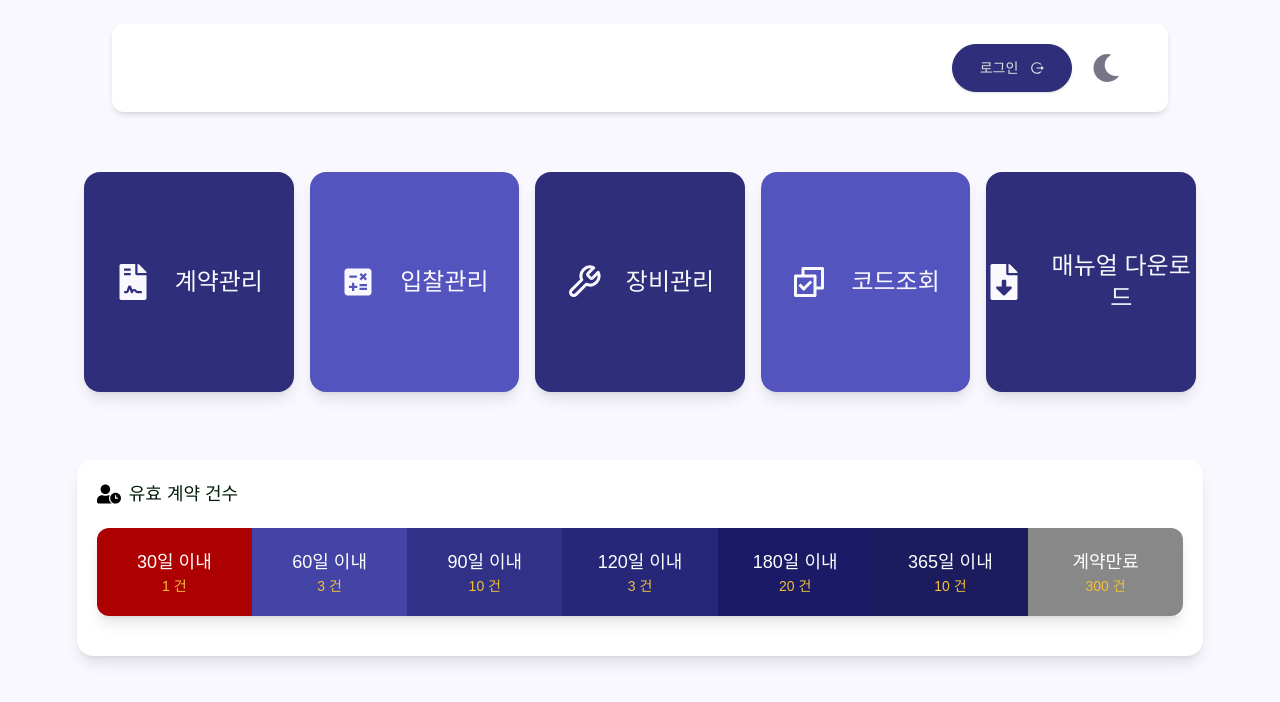
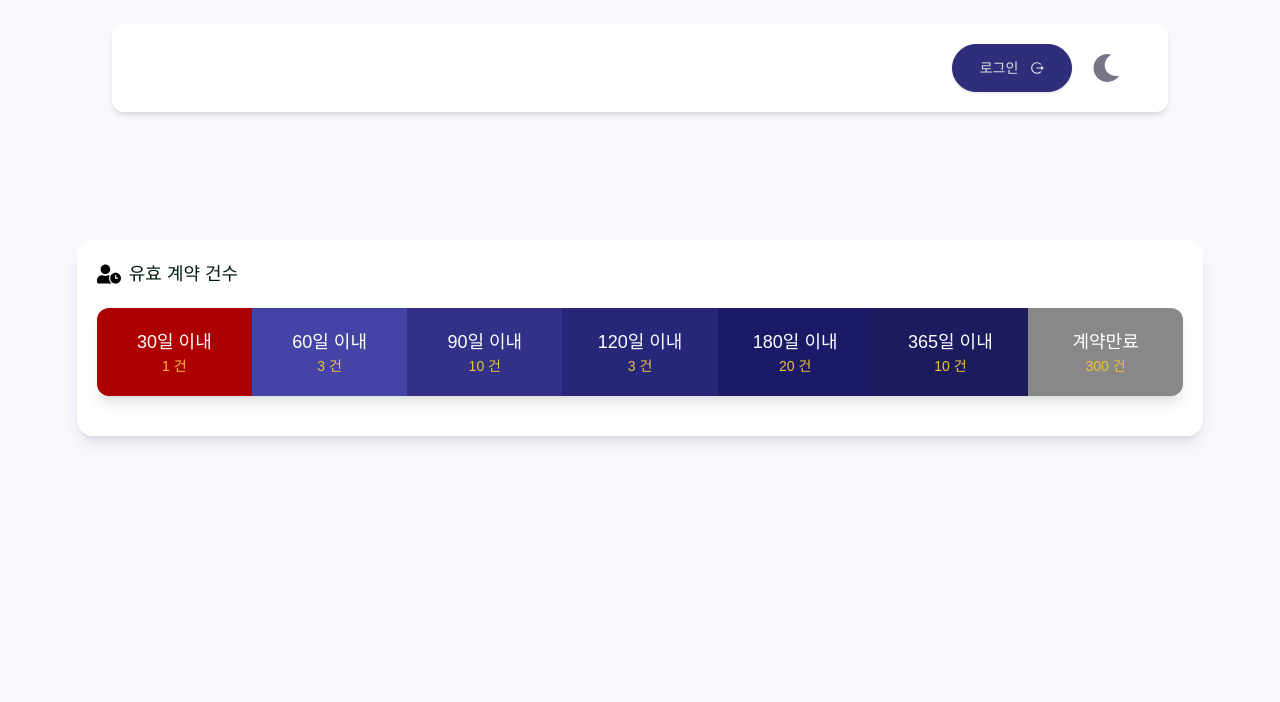
Before and after one commit to Hyeyeon-Ko/pur-ui2, a Next.js app: page /main in a window 1280 px wide. Shown: the top 702 px of the page. Built offline with nearby package versions, Linux system fonts and the light colour scheme; a web font is replaced by a local one.

Commit message:
build test

```diff
--- a/app/main/page.body.tsx
+++ b/app/main/page.body.tsx
@@ -27,38 +27,38 @@ const DashboardBody = () => {
     setUser(userData);
   }, []);
 
-  const cardData = [
-    {
-      "href": "/contract",
-      "icon": FaFileContract,
-      "label": "계약관리",
-      "bgColor": "bg-signature",
-    },
-    {
-      "href": "/tender",
-      "icon": MdCalculate,
-      "label": "입찰관리",
-      "bgColor": "bg-sub",
-    },
-    {
-      "href": "/equipment",
-      "icon": FiTool,
-      "label": "장비관리",
-      "bgColor": "bg-signature",
-    },
-    {
-      "href": "/category/major",
-      "icon": RiCheckboxMultipleLine,
-      "label": "코드조회",
-      "bgColor": "bg-sub",
-    },
-    {
-      "href": "/page-d",
-      "icon": FaFileDownload,
-      "label": "매뉴얼 다운로드",
-      "bgColor": "bg-signature",
-    }
-  ];
+  // const cardData = [
+  //   {
+  //     "href": "/contract",
+  //     "icon": FaFileContract,
+  //     "label": "계약관리",
+  //     "bgColor": "bg-signature",
+  //   },
+  //   {
+  //     "href": "/tender",
+  //     "icon": MdCalculate,
+  //     "label": "입찰관리",
+  //     "bgColor": "bg-sub",
+  //   },
+  //   {
+  //     "href": "/equipment",
+  //     "icon": FiTool,
+  //     "label": "장비관리",
+  //     "bgColor": "bg-signature",
+  //   },
+  //   {
+  //     "href": "/category/major",
+  //     "icon": RiCheckboxMultipleLine,
+  //     "label": "코드조회",
+  //     "bgColor": "bg-sub",
+  //   },
+  //   {
+  //     "href": "/page-d",
+  //     "icon": FaFileDownload,
+  //     "label": "매뉴얼 다운로드",
+  //     "bgColor": "bg-signature",
+  //   }
+  // ];
 
   const deadlineItems = [
     {
@@ -114,22 +114,14 @@ const DashboardBody = () => {
 
   // 컴포넌트가 마운트될 때 로컬 스토리지에 cardData와 deadlineItems 저장
   useEffect(() => {
-    setLocal({ key: "cardData", value: cardData });
+    // setLocal({ key: "cardData", value: cardData });
     setLocal({ key: "deadlineItems", value: deadlineItems });
   }, []);
 
   return (
     <div className="flex flex-col ">
       <div className="grid grid-cols-5 gap-4 w-[90%] p-5 mx-auto">
-        {cardData.map((card, index) => (
-          <DashCard
-            key={index}
-            href={card.href}
-            icon={card.icon}
-            label={card.label}
-            bgColor={card.bgColor}
-          />
-        ))}
+
       </div>
 
       <DashboardSection icon={FaUserClock} title="유효 계약 건수">
```
